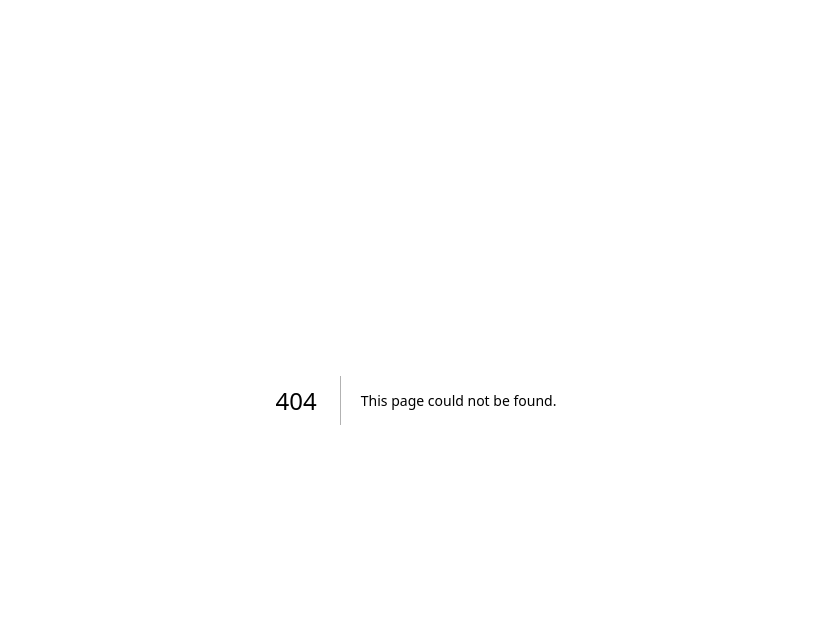
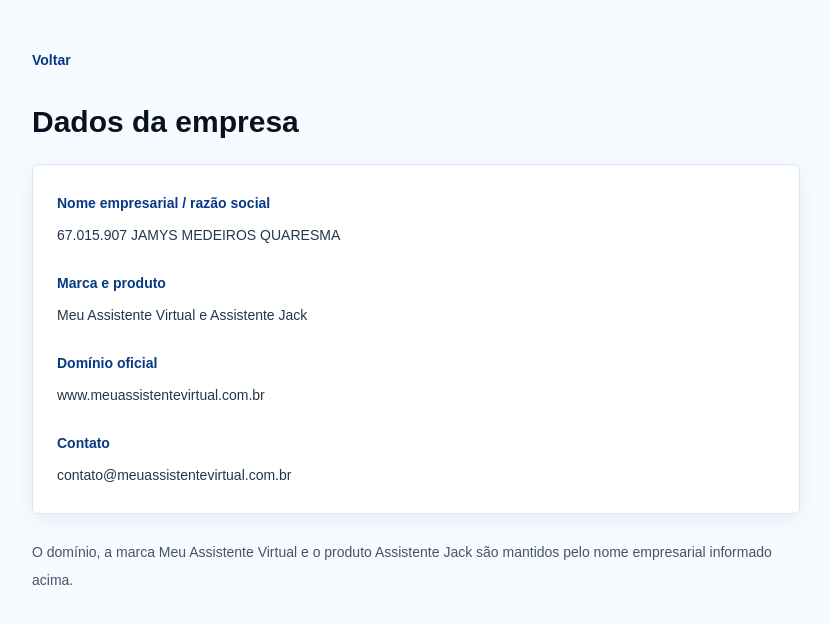
Before and after one commit to jamysmq/supabase_saas, a Next.js app: page /empresa in a window 1280 px wide. Before the commit this address had no page. Shown: the top 624 px of the page, without its empty margins (224-1055 px from the left). Built offline with nearby package versions, Linux system fonts and the light colour scheme.

Commit message:
Add public business verification details

```diff
--- /dev/null
+++ b/app/empresa/page.tsx
@@ -0,0 +1,51 @@
+import Link from "next/link";
+
+export default function CompanyPage() {
+  return (
+    <main className="min-h-screen bg-[#f7fbff] px-6 py-12 text-[#07111f] sm:px-8">
+      <article className="mx-auto max-w-3xl">
+        <Link className="text-sm font-semibold text-[#073a86]" href="/">
+          Voltar
+        </Link>
+
+        <h1 className="mt-8 text-3xl font-bold">Dados da empresa</h1>
+
+        <section className="mt-6 rounded-md border border-[#d7e6f5] bg-white p-6 shadow-sm">
+          <dl className="grid gap-5 text-sm leading-7">
+            <div>
+              <dt className="font-bold text-[#073a86]">
+                Nome empresarial / razão social
+              </dt>
+              <dd className="mt-1 text-[#25364a]">
+                67.015.907 JAMYS MEDEIROS QUARESMA
+              </dd>
+            </div>
+            <div>
+              <dt className="font-bold text-[#073a86]">Marca e produto</dt>
+              <dd className="mt-1 text-[#25364a]">
+                Meu Assistente Virtual e Assistente Jack
+              </dd>
+            </div>
+            <div>
+              <dt className="font-bold text-[#073a86]">Domínio oficial</dt>
+              <dd className="mt-1 text-[#25364a]">
+                www.meuassistentevirtual.com.br
+              </dd>
+            </div>
+            <div>
+              <dt className="font-bold text-[#073a86]">Contato</dt>
+              <dd className="mt-1 text-[#25364a]">
+                contato@meuassistentevirtual.com.br
+              </dd>
+            </div>
+          </dl>
+        </section>
+
+        <p className="mt-6 text-sm leading-7 text-[#44546a]">
+          O domínio, a marca Meu Assistente Virtual e o produto Assistente Jack
+          são mantidos pelo nome empresarial informado acima.
+        </p>
+      </article>
+    </main>
+  );
+}
--- a/app/page.tsx
+++ b/app/page.tsx
@@ -131,6 +131,26 @@
           </Link>
         </div>
       </section>
+
+      <footer className="bg-[#03142f] text-white">
+        <div className="mx-auto flex w-full max-w-6xl flex-col gap-3 px-6 py-6 text-xs leading-6 text-white/70 sm:px-8 lg:flex-row lg:items-center lg:justify-between lg:px-10">
+          <p>
+            Meu Assistente Virtual e Assistente Jack são operados por 67.015.907
+            JAMYS MEDEIROS QUARESMA.
+          </p>
+          <div className="flex flex-wrap gap-4 font-semibold text-white/82">
+            <Link href="/empresa" className="hover:text-white">
+              Dados da empresa
+            </Link>
+            <Link href="/privacidade" className="hover:text-white">
+              Privacidade
+            </Link>
+            <Link href="/termos" className="hover:text-white">
+              Termos
+            </Link>
+          </div>
+        </div>
+      </footer>
     </main>
   );
 }
--- a/app/privacidade/page.tsx
+++ b/app/privacidade/page.tsx
@@ -26,6 +26,14 @@
           dados, entre em contato pelo e-mail
           contato@meuassistentevirtual.com.br.
         </p>
+        <p className="mt-4 text-sm leading-7 text-[#4a463f]">
+          Meu Assistente Virtual e Assistente Jack são operados por 67.015.907
+          JAMYS MEDEIROS QUARESMA. Consulte também os{" "}
+          <Link className="font-semibold text-[#073a86]" href="/empresa">
+            dados da empresa
+          </Link>
+          .
+        </p>
       </article>
     </main>
   );
--- a/app/termos/page.tsx
+++ b/app/termos/page.tsx
@@ -24,6 +24,14 @@
           necessários para segurança, auditoria, suporte e continuidade do
           serviço.
         </p>
+        <p className="mt-4 text-sm leading-7 text-[#4a463f]">
+          Meu Assistente Virtual e Assistente Jack são operados por 67.015.907
+          JAMYS MEDEIROS QUARESMA. Consulte também os{" "}
+          <Link className="font-semibold text-[#073a86]" href="/empresa">
+            dados da empresa
+          </Link>
+          .
+        </p>
       </article>
     </main>
   );
```
